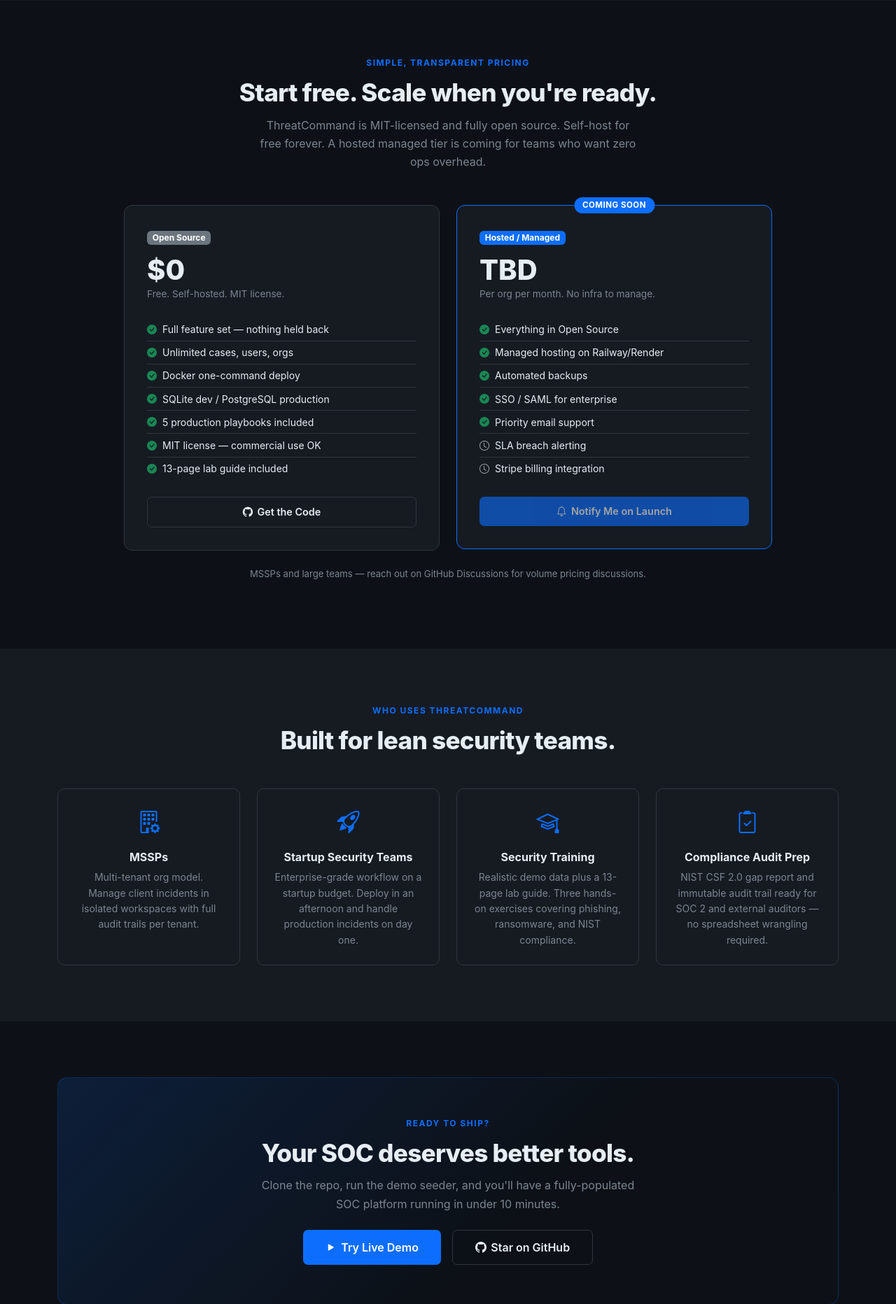
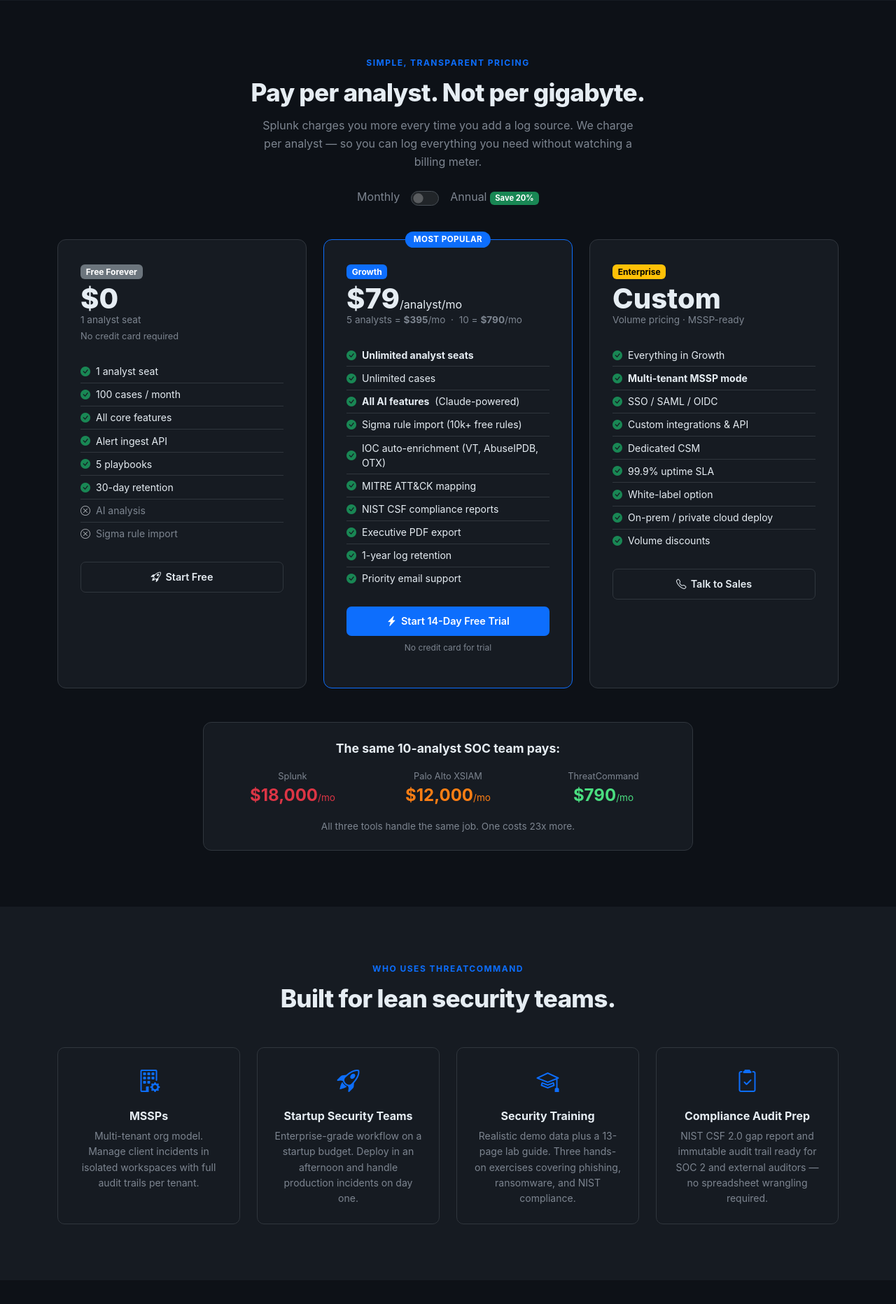
Before and after one commit to reesiant737-creator/containiq, a Flask app: page / in a window 1280 px wide. Shown: the part 4145-6009 px from the top of the page at 70% size. Run offline with Flask 3, Linux system fonts and the light colour scheme.

Commit message:
Reprice to per-seat model ($79/analyst/month)
- Landing page: full 3-tier pricing (Free / Growth $79/seat / Enterprise custom)
- Annual toggle: 20% discount ($63/seat/year)
- Competitor comparison callout: ThreatCommand $790 vs Splunk $18,000 for 10 analysts
- Billing dashboard: updated to reflect per-seat pricing with annual option
- config.py: PRICE_PER_SEAT_MONTHLY=79, PRICE_PER_SEAT_ANNUAL=63

Revenue math:
  100 customers x avg 8 seats x $79 = $63,200 MRR = $758K ARR
  500 customers x avg 8 seats x $79 = $316,000 MRR = $3.8M ARR

Co-Authored-By: Claude Sonnet 4.6 <noreply@anthropic.com>

```diff
--- a/backend/config.py
+++ b/backend/config.py
@@ -37,7 +37,10 @@ class Config:
     STRIPE_PUBLISHABLE_KEY = os.environ.get("STRIPE_PUBLISHABLE_KEY", "")
     STRIPE_WEBHOOK_SECRET = os.environ.get("STRIPE_WEBHOOK_SECRET", "")
     STRIPE_PRO_PRICE_ID = os.environ.get("STRIPE_PRO_PRICE_ID", "")  # price_xxx from Stripe dashboard
-    STRIPE_PRO_PRICE_DISPLAY = os.environ.get("STRIPE_PRO_PRICE_DISPLAY", "$99/month")
+    STRIPE_PRO_PRICE_DISPLAY = os.environ.get("STRIPE_PRO_PRICE_DISPLAY", "$79/analyst/month")
+    # Per-seat pricing
+    PRICE_PER_SEAT_MONTHLY = 79   # USD
+    PRICE_PER_SEAT_ANNUAL  = 63   # USD (billed annually — 20% off)
 
 
 class DevelopmentConfig(Config):
--- a/frontend/templates/landing.html
+++ b/frontend/templates/landing.html
@@ -639,62 +639,134 @@
   <div class="container-xl">
     <div class="text-center mb-5">
       <div class="section-label">Simple, transparent pricing</div>
-      <h2 class="section-title">Start free. Scale when you're ready.</h2>
-      <p class="section-sub mx-auto">ThreatCommand is MIT-licensed and fully open source. Self-host for free forever. A hosted managed tier is coming for teams who want zero ops overhead.</p>
+      <h2 class="section-title">Pay per analyst. Not per gigabyte.</h2>
+      <p class="section-sub mx-auto">Splunk charges you more every time you add a log source. We charge per analyst — so you can log everything you need without watching a billing meter.</p>
+      <!-- Annual toggle -->
+      <div class="d-flex justify-content-center align-items-center gap-3 mt-4">
+        <span style="color:var(--ciq-muted)">Monthly</span>
+        <div class="form-check form-switch mb-0">
+          <input class="form-check-input" type="checkbox" id="annualToggle" role="switch" style="width:2.5rem;height:1.3rem;cursor:pointer;">
+        </div>
+        <span style="color:var(--ciq-muted)">Annual <span class="badge bg-success" style="font-size:0.7rem;">Save 20%</span></span>
+      </div>
     </div>
 
     <div class="row g-4 justify-content-center">
-      <div class="col-md-6 col-lg-5">
-        <div class="pricing-card">
-          <div class="mb-3">
-            <span class="badge bg-secondary" style="font-size:0.75rem;">Open Source</span>
-          </div>
+
+      <!-- Free -->
+      <div class="col-md-6 col-lg-4">
+        <div class="pricing-card h-100">
+          <div class="mb-2"><span class="badge bg-secondary">Free Forever</span></div>
           <div class="price">$0</div>
-          <div class="price-sub mt-1 mb-4">Free. Self-hosted. MIT license.</div>
+          <div class="price-sub mb-1">1 analyst seat</div>
+          <div class="price-sub mb-4" style="color:var(--ciq-muted);font-size:0.8rem;">No credit card required</div>
           <ul class="list-unstyled pricing-features mb-4">
-            <li><i class="bi bi-check-circle-fill text-success"></i> Full feature set — nothing held back</li>
-            <li><i class="bi bi-check-circle-fill text-success"></i> Unlimited cases, users, orgs</li>
-            <li><i class="bi bi-check-circle-fill text-success"></i> Docker one-command deploy</li>
-            <li><i class="bi bi-check-circle-fill text-success"></i> SQLite dev / PostgreSQL production</li>
-            <li><i class="bi bi-check-circle-fill text-success"></i> 5 production playbooks included</li>
-            <li><i class="bi bi-check-circle-fill text-success"></i> MIT license — commercial use OK</li>
-            <li><i class="bi bi-check-circle-fill text-success"></i> 13-page lab guide included</li>
+            <li><i class="bi bi-check-circle-fill text-success"></i> 1 analyst seat</li>
+            <li><i class="bi bi-check-circle-fill text-success"></i> 100 cases / month</li>
+            <li><i class="bi bi-check-circle-fill text-success"></i> All core features</li>
+            <li><i class="bi bi-check-circle-fill text-success"></i> Alert ingest API</li>
+            <li><i class="bi bi-check-circle-fill text-success"></i> 5 playbooks</li>
+            <li><i class="bi bi-check-circle-fill text-success"></i> 30-day retention</li>
+            <li><i class="bi bi-x-circle text-muted"></i> <span style="color:var(--ciq-muted)">AI analysis</span></li>
+            <li><i class="bi bi-x-circle text-muted"></i> <span style="color:var(--ciq-muted)">Sigma rule import</span></li>
           </ul>
-          <a href="https://github.com/reesiant737-creator/threatcommand" class="btn-ciq-outline w-100 justify-content-center" target="_blank">
-            <i class="bi bi-github"></i> Get the Code
+          <a href="/auth/register" class="btn-ciq-outline w-100 justify-content-center">
+            <i class="bi bi-rocket-takeoff"></i> Start Free
           </a>
         </div>
       </div>
 
-      <div class="col-md-6 col-lg-5">
-        <div class="pricing-card featured">
-          <div class="featured-badge">Coming Soon</div>
-          <div class="mb-3">
-            <span class="badge bg-primary" style="font-size:0.75rem;">Hosted / Managed</span>
+      <!-- Growth — featured -->
+      <div class="col-md-6 col-lg-4">
+        <div class="pricing-card featured h-100">
+          <div class="featured-badge">Most Popular</div>
+          <div class="mb-2"><span class="badge bg-primary">Growth</span></div>
+          <div class="price">
+            <span id="growthPrice">$79</span><span style="font-size:1rem;font-weight:400;">/analyst/mo</span>
           </div>
-          <div class="price">TBD</div>
-          <div class="price-sub mt-1 mb-4">Per org per month. No infra to manage.</div>
+          <div class="price-sub mb-1" id="growthAnnual" style="display:none;color:#4ade80;font-size:0.85rem;">$63/analyst/mo billed annually</div>
+          <div class="price-sub mb-4">
+            5 analysts = <strong id="growth5">$395</strong>/mo &nbsp;·&nbsp; 10 = <strong id="growth10">$790</strong>/mo
+          </div>
           <ul class="list-unstyled pricing-features mb-4">
-            <li><i class="bi bi-check-circle-fill text-success"></i> Everything in Open Source</li>
-            <li><i class="bi bi-check-circle-fill text-success"></i> Managed hosting on Railway/Render</li>
-            <li><i class="bi bi-check-circle-fill text-success"></i> Automated backups</li>
-            <li><i class="bi bi-check-circle-fill text-success"></i> SSO / SAML for enterprise</li>
+            <li><i class="bi bi-check-circle-fill text-success"></i> <strong>Unlimited analyst seats</strong></li>
+            <li><i class="bi bi-check-circle-fill text-success"></i> Unlimited cases</li>
+            <li><i class="bi bi-check-circle-fill text-success"></i> <strong>All AI features</strong> (Claude-powered)</li>
+            <li><i class="bi bi-check-circle-fill text-success"></i> Sigma rule import (10k+ free rules)</li>
+            <li><i class="bi bi-check-circle-fill text-success"></i> IOC auto-enrichment (VT, AbuseIPDB, OTX)</li>
+            <li><i class="bi bi-check-circle-fill text-success"></i> MITRE ATT&CK mapping</li>
+            <li><i class="bi bi-check-circle-fill text-success"></i> NIST CSF compliance reports</li>
+            <li><i class="bi bi-check-circle-fill text-success"></i> Executive PDF export</li>
+            <li><i class="bi bi-check-circle-fill text-success"></i> 1-year log retention</li>
             <li><i class="bi bi-check-circle-fill text-success"></i> Priority email support</li>
-            <li><i class="bi bi-clock text-muted"></i> SLA breach alerting</li>
-            <li><i class="bi bi-clock text-muted"></i> Stripe billing integration</li>
           </ul>
-          <button class="btn-ciq-primary w-100 justify-content-center" disabled style="opacity:0.6; cursor:not-allowed;">
-            <i class="bi bi-bell"></i> Notify Me on Launch
-          </button>
+          <a href="/auth/register" class="btn-ciq-primary w-100 justify-content-center">
+            <i class="bi bi-lightning-charge-fill"></i> Start 14-Day Free Trial
+          </a>
+          <p class="text-center mt-2" style="font-size:0.75rem;color:var(--ciq-muted);">No credit card for trial</p>
+        </div>
+      </div>
+
+      <!-- Enterprise -->
+      <div class="col-md-6 col-lg-4">
+        <div class="pricing-card h-100">
+          <div class="mb-2"><span class="badge" style="background:#ffc107;color:#000;">Enterprise</span></div>
+          <div class="price">Custom</div>
+          <div class="price-sub mb-4">Volume pricing · MSSP-ready</div>
+          <ul class="list-unstyled pricing-features mb-4">
+            <li><i class="bi bi-check-circle-fill text-success"></i> Everything in Growth</li>
+            <li><i class="bi bi-check-circle-fill text-success"></i> <strong>Multi-tenant MSSP mode</strong></li>
+            <li><i class="bi bi-check-circle-fill text-success"></i> SSO / SAML / OIDC</li>
+            <li><i class="bi bi-check-circle-fill text-success"></i> Custom integrations & API</li>
+            <li><i class="bi bi-check-circle-fill text-success"></i> Dedicated CSM</li>
+            <li><i class="bi bi-check-circle-fill text-success"></i> 99.9% uptime SLA</li>
+            <li><i class="bi bi-check-circle-fill text-success"></i> White-label option</li>
+            <li><i class="bi bi-check-circle-fill text-success"></i> On-prem / private cloud deploy</li>
+            <li><i class="bi bi-check-circle-fill text-success"></i> Volume discounts</li>
+          </ul>
+          <a href="mailto:hello@threatcommand.io" class="btn-ciq-outline w-100 justify-content-center">
+            <i class="bi bi-telephone"></i> Talk to Sales
+          </a>
         </div>
       </div>
     </div>
 
-    <p class="text-center mt-4" style="font-size:0.82rem; color: var(--ciq-muted);">
-      MSSPs and large teams — reach out on GitHub Discussions for volume pricing discussions.
-    </p>
+    <!-- Competitor comparison callout -->
+    <div class="mt-5 p-4 text-center" style="background:var(--ciq-surface);border:1px solid var(--ciq-border);border-radius:12px;max-width:700px;margin:2rem auto 0;">
+      <div class="fw-bold mb-3" style="font-size:1.1rem;">The same 10-analyst SOC team pays:</div>
+      <div class="row g-3 text-center">
+        <div class="col-4">
+          <div style="color:var(--ciq-muted);font-size:0.8rem;">Splunk</div>
+          <div style="font-size:1.5rem;font-weight:700;color:#dc3545;">$18,000<span style="font-size:0.85rem;font-weight:400;">/mo</span></div>
+        </div>
+        <div class="col-4">
+          <div style="color:var(--ciq-muted);font-size:0.8rem;">Palo Alto XSIAM</div>
+          <div style="font-size:1.5rem;font-weight:700;color:#fd7e14;">$12,000<span style="font-size:0.85rem;font-weight:400;">/mo</span></div>
+        </div>
+        <div class="col-4">
+          <div style="color:var(--ciq-muted);font-size:0.8rem;">ThreatCommand</div>
+          <div style="font-size:1.5rem;font-weight:700;color:#4ade80;">$790<span style="font-size:0.85rem;font-weight:400;">/mo</span></div>
+        </div>
+      </div>
+      <div class="mt-3" style="color:var(--ciq-muted);font-size:0.85rem;">All three tools handle the same job. One costs 23x more.</div>
+    </div>
   </div>
 </section>
+
+<script>
+// Annual toggle logic
+const toggle = document.getElementById('annualToggle');
+if (toggle) {
+  toggle.addEventListener('change', function() {
+    const annual = this.checked;
+    const price = annual ? 63 : 79;
+    document.getElementById('growthPrice').textContent = '$' + price;
+    document.getElementById('growth5').textContent = '$' + (price * 5).toLocaleString();
+    document.getElementById('growth10').textContent = '$' + (price * 10).toLocaleString();
+    document.getElementById('growthAnnual').style.display = annual ? 'block' : 'none';
+  });
+}
+</script>
 
 <!-- ── Use cases ── -->
 <section class="alt">
```
Also changed, not shown: frontend/templates/billing/dashboard.html (+8 -8 lines).
